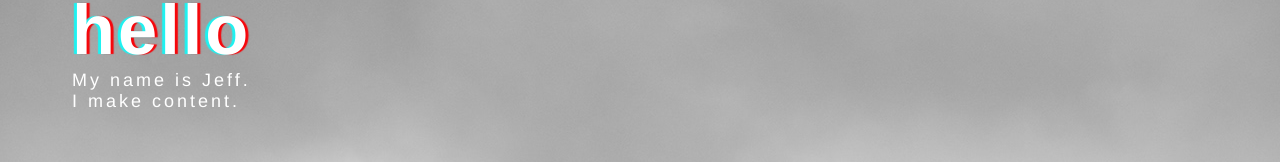
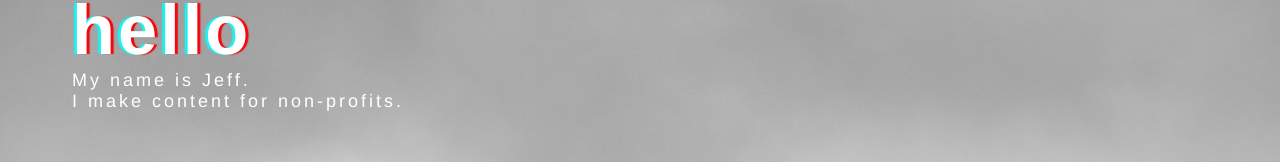
Before and after one commit to hijeff/portfolio, a plain HTML site: page index.html in a window 1280 px wide. Shown: the part 123-285 px from the top of the page. Drawn offline with Linux system fonts and the light colour scheme.

Commit message:
Update index.html

```diff
--- a/index.html
+++ b/index.html
@@ -22,7 +22,7 @@
             hello
 
         </div>
-        <div class="greeting">My name is Jeff. <br>I make content.</div>
+        <div class="greeting">My name is Jeff. <br>I make content for non-profits.</div>
 
         <div class="link-container"></div>
         <article class="main">
```
